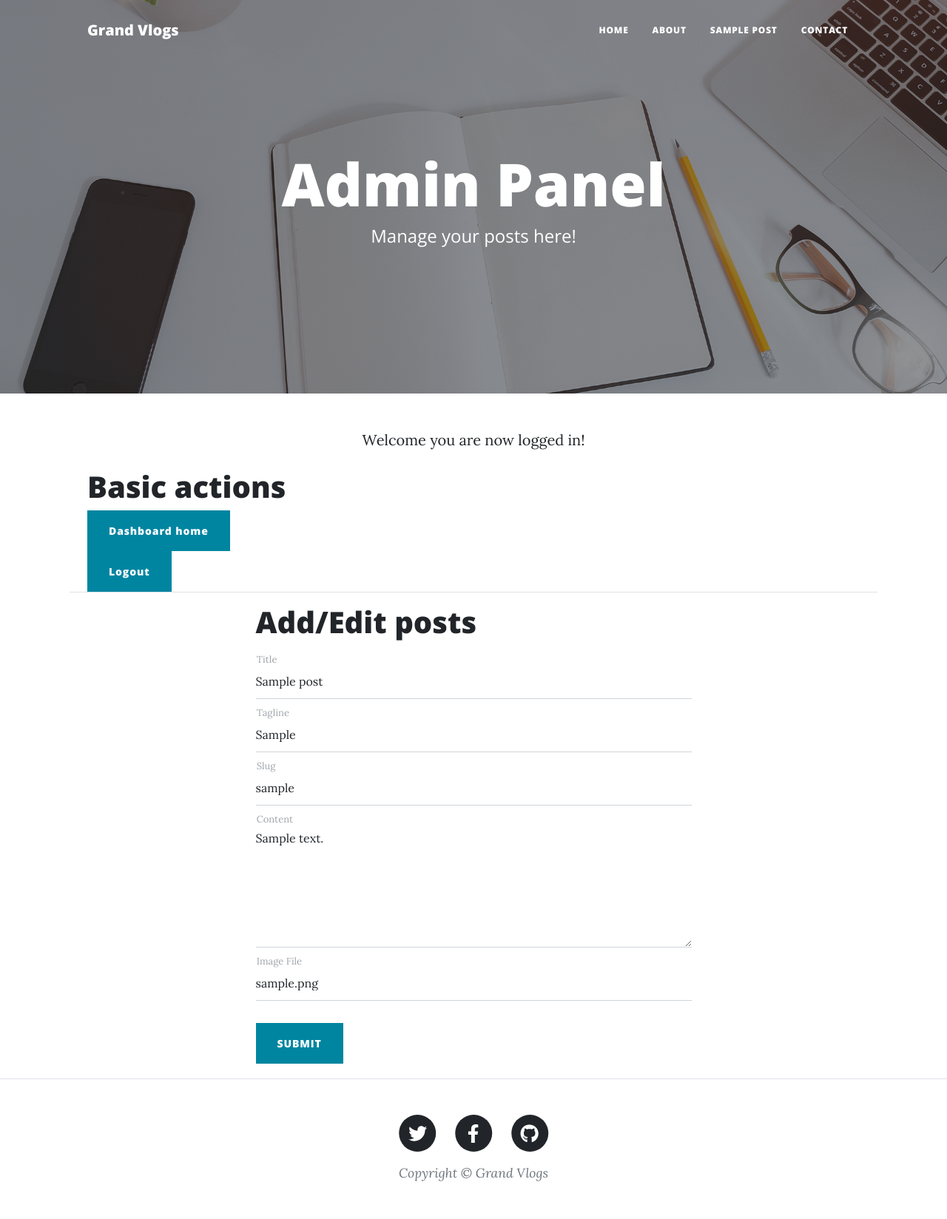
After one commit to Md-Ammar/Blog-Website, a Flask app: page /edit/1 in a window 1280 px wide. The commit adds this page. Shown: the whole page at 74% size. Run offline with Flask 3, Linux system fonts and the light colour scheme; tables that the repository leaves empty hold one stand-in row (values such as "Sample post"); some libraries are stand-ins or nearby versions.

Commit message:
Dashboard added
Login features, add /edit posts

```diff
--- a/app.py
+++ b/app.py
@@ -1,13 +1,15 @@
-from flask import Flask, render_template, request
+from flask import Flask, render_template, request, session, redirect
 from flask_sqlalchemy import SQLAlchemy
 from flask_mail import Mail, Message
 import json
+from datetime import datetime
 
 with open("config.json", 'r') as f:
     params = json.load(f)["params"]
 local_server = True
 
 app = Flask(__name__)
+app.secret_key = "anything-here"
 
 app.config.update(
     MAIL_SERVER='smtp.gmail.com',
@@ -46,6 +48,13 @@ class Posts(db.Model):
     date = db.Column(db.String(12), nullable=True)
     img_file = db.Column(db.String(50), nullable=True)
 
+    def __init__(self, title, slug, content, tagline, img_file, date):
+        self.title=title
+        self.slug=slug
+        self.content=content
+        self.img_file=img_file
+        self.tagline=tagline
+        self.date = date
 
 @app.route("/")
 def home():
@@ -54,9 +63,19 @@ def home():
 
 @app.route("/dashboard", methods=["GET", "POST"])
 def dashboard():
+    if 'user' in session and session['user'] == params['admin_user']:
+        posts = Posts.query.all()
+        return render_template("dashboard.html", params=params, posts = posts)
+
     if request.method == "POST":
         #redirect to admin
-        pass
+        username = request.form.get('uname')
+        userpass = request.form.get('pass')
+        if username==params['admin_user'] and userpass == params['admin_password']:
+            session['user'] = username
+            posts = Posts.query.all()
+            return render_template("dashboard.html", params=params, posts = posts)
+
     return render_template("signin.html", params=params)
 
 @app.route("/about")
@@ -68,6 +87,35 @@ def post_route(post_slug):
     post = Posts.query.filter_by(slug=post_slug).first()
     print(post)
     return render_template("post.html", params=params, post=post)
+
+@app.route("/edit/<string:sno>", methods=['GET', 'POST'])
+def edit(sno):
+    if 'user' in session and session['user'] == params['admin_user']:
+        if request.method=="POST":
+            box_title = request.form.get("title")
+            tline = request.form.get("tline")
+            slug = request.form.get("slug")
+            content = request.form.get("content")
+            img_file = request.form.get("img_file")
+            date = datetime.now()
+
+            if sno=='0':
+                post = Posts(title=box_title, slug=slug, content=content, img_file=img_file, tagline=tline, date=date)
+                db.session.add(post)
+                db.session.commit()
+            else:
+                post = Posts.query.filter_by(sno=sno).first()
+                post.title = box_title
+                post.slug = slug
+                post.tagline = tline
+                post.content = content
+                post.img_file = img_file
+                post.date = date
+                db.session.commit()
+                return redirect("/edit/"+sno)
+
+    post = Posts.query.filter_by(sno=sno).first()
+    return render_template("edit.html", params=params, post=post)
 
 @app.route("/contact", methods=['GET', 'POST'])
 def contact():
--- /dev/null
+++ b/templates/edit.html
@@ -0,0 +1,65 @@
+{% extends "layout.html" %}
+{% block body %}
+        <!-- Page Header-->
+        <header class="masthead" style="background-image: url({{ url_for ('static', filename='assets/img/home-bg.jpg') }}">
+            <div class="container position-relative px-4 px-lg-5">
+                <div class="row gx-4 gx-lg-5 justify-content-center">
+                    <div class="col-md-10 col-lg-8 col-xl-7">
+                        <div class="site-heading">
+                            <h1>Admin Panel</h1>
+                            <span class="subheading">Manage your posts here!</span>
+                        </div>
+                    </div>
+                </div>
+            </div>
+        </header>
+
+        <!-- Main Content-->
+        <div class="container px-4 px-lg-5">
+            <div class="row gx-4 gx-lg-5 justify-content-center">
+                <div class="col-md-10 col-lg-8 col-xl-7 text-center">
+                    Welcome you are now logged in!
+                </div>
+            </div>
+            <div class="row gx-4 gx-lg-5 justify-content-center mt-4">
+                <h1>Basic actions</h1>
+                    <a href="/dashboard"><button class="btn btn-primary">Dashboard home</button></a>
+                    <a href="/logout"><button class="btn btn-primary">Logout</button></a>
+                    <hr>
+                <div class="col-md-10 col-lg-8 col-xl-7">
+                    <h1>Add/Edit posts</h1>
+                    <form id="contactForm" data-sb-form-api-token="API_TOKEN" action='/edit/{{post.sno}}' method='post'>
+                        <div class="form-floating">
+                            <input name="title" class="form-control" id="title" type="text" value="{{post.title}}" data-sb-validations="required" />
+                            <label for="slug">Title</label>
+                            <div class="invalid-feedback" data-sb-feedback="name:required">A name is required.</div>
+                        </div>
+                        <div class="form-floating">
+                            <input name="tline" class="form-control" id="tline" type="text" value="{{post.tagline}}" data-sb-validations="required,email" />
+                            <label for="slug">Tagline</label>
+                            <div class="invalid-feedback" data-sb-feedback="email:required">An email is required.</div>
+                            <div class="invalid-feedback" data-sb-feedback="email:email">Email is not valid.</div>
+                        </div>
+                        <div class="form-floating">
+                            <input name="slug" class="form-control" id="slug" type="text" value="{{post.slug}}" data-sb-validations="required" />
+                            <label for="slug">Slug</label>
+                            <div class="invalid-feedback" data-sb-feedback="phone:required">A phone number is required.</div>
+                        </div>
+                        <div class="form-floating">
+                            <textarea name="content" class="form-control" id="content" style="height: 12rem" data-sb-validations="required">{{post.content}}</textarea>
+                            <label for="content">Content</label>
+                            <div class="invalid-feedback" data-sb-feedback="message:required">A message is required.</div>
+                        </div>
+                        <div class="form-floating">
+                            <input name="img_file" class="form-control" id="img_file" value="{{post.img_file}}"></input>
+                            <label for="img_file">Image File</label>
+                            <div class="invalid-feedback" data-sb-feedback="message:required">A message is required.</div>
+                        </div>
+                        <br />
+                        <button class="btn btn-primary text-uppercase" id="submitButton" type="submit">Submit</button>
+                    </form>
+                </div>
+            </div>
+        </div>
+
+{% endblock %}
```
Also changed, not shown: templates/dashboard.html (added, +57 -0 lines), templates/signin.html (+5 -5 lines).
